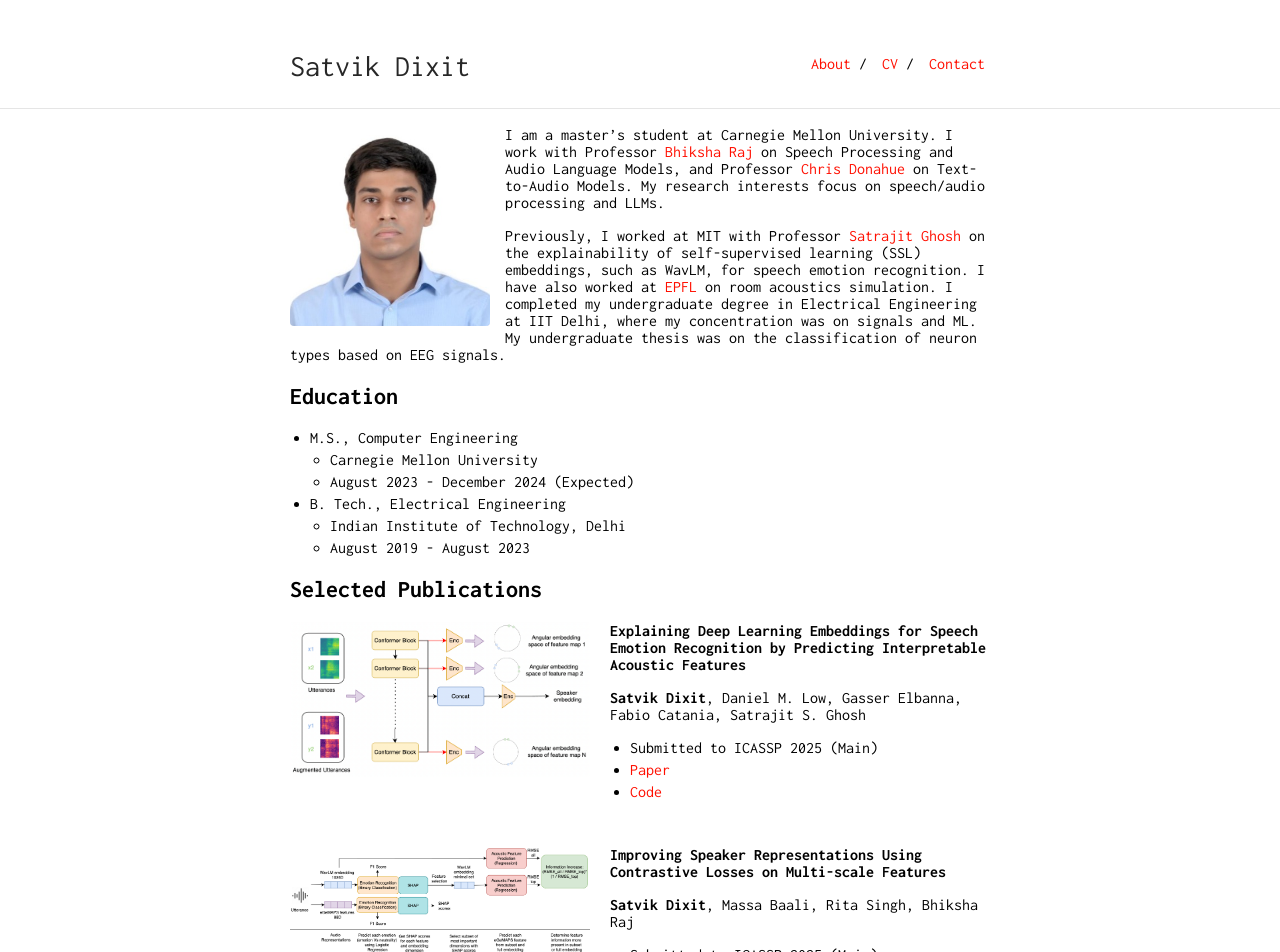
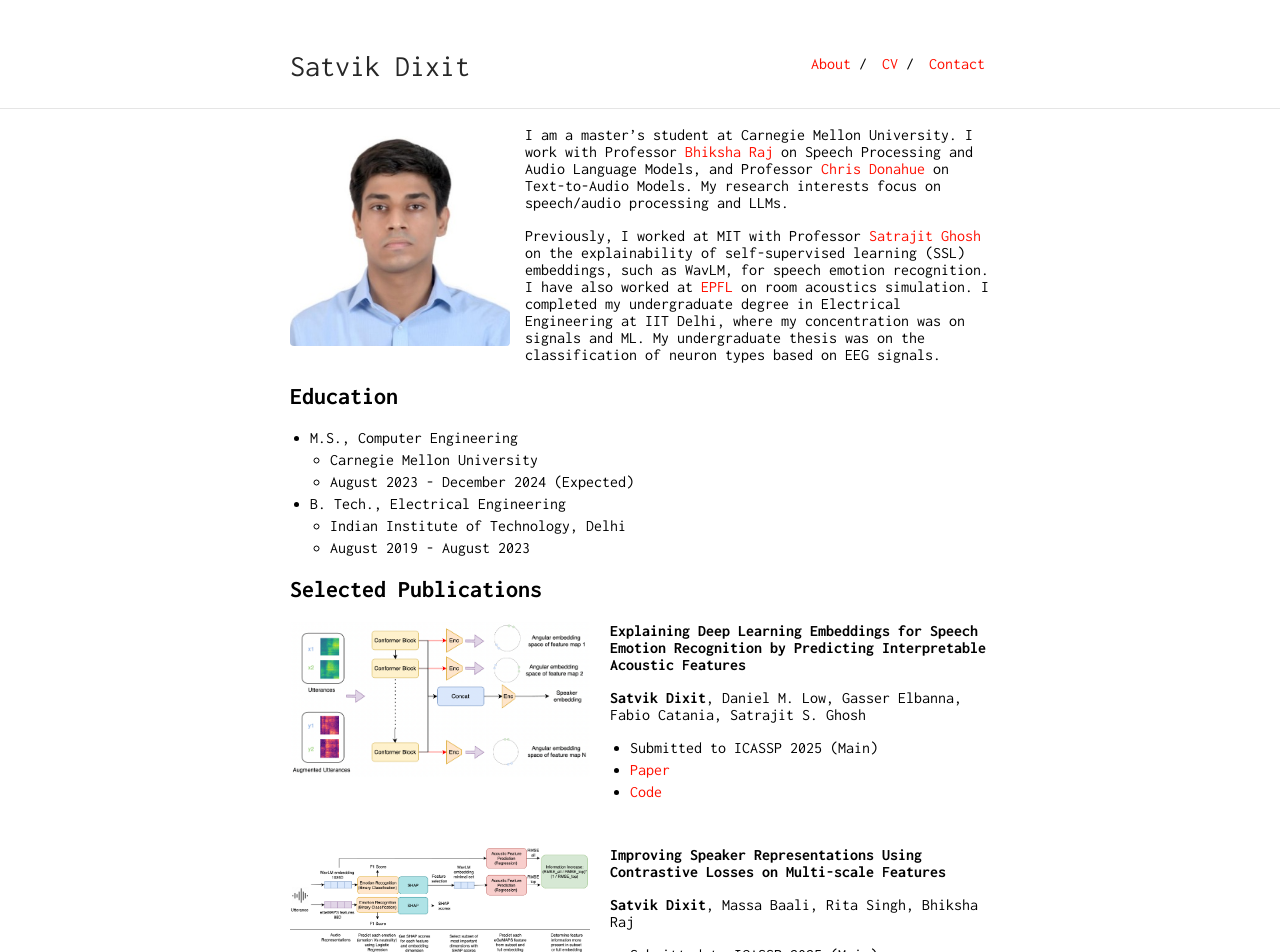
Before and after one commit to satvik-dixit/satvik-dixit.github.io, a Jekyll site: the page built from index.md, in a window 1280 px wide. Shown: the top 952 px of the page. Built offline with Jekyll 4.4.1, drawn with Linux system fonts in a browser that asks for light colours.

Commit message:
Update typography.scss

```diff
--- a/_sass/typography.scss
+++ b/_sass/typography.scss
@@ -37,7 +37,7 @@
         font-style: italic;
     }
     .profile-picture {
-        width: 200px;  // Changed from 150px to 200px
+        width: 220px;  // Changed from 150px to 200px
         height: auto;  // Allow height to adjust with aspect ratio
         position: relative;
         margin: 0 15px 10px 0;
```
